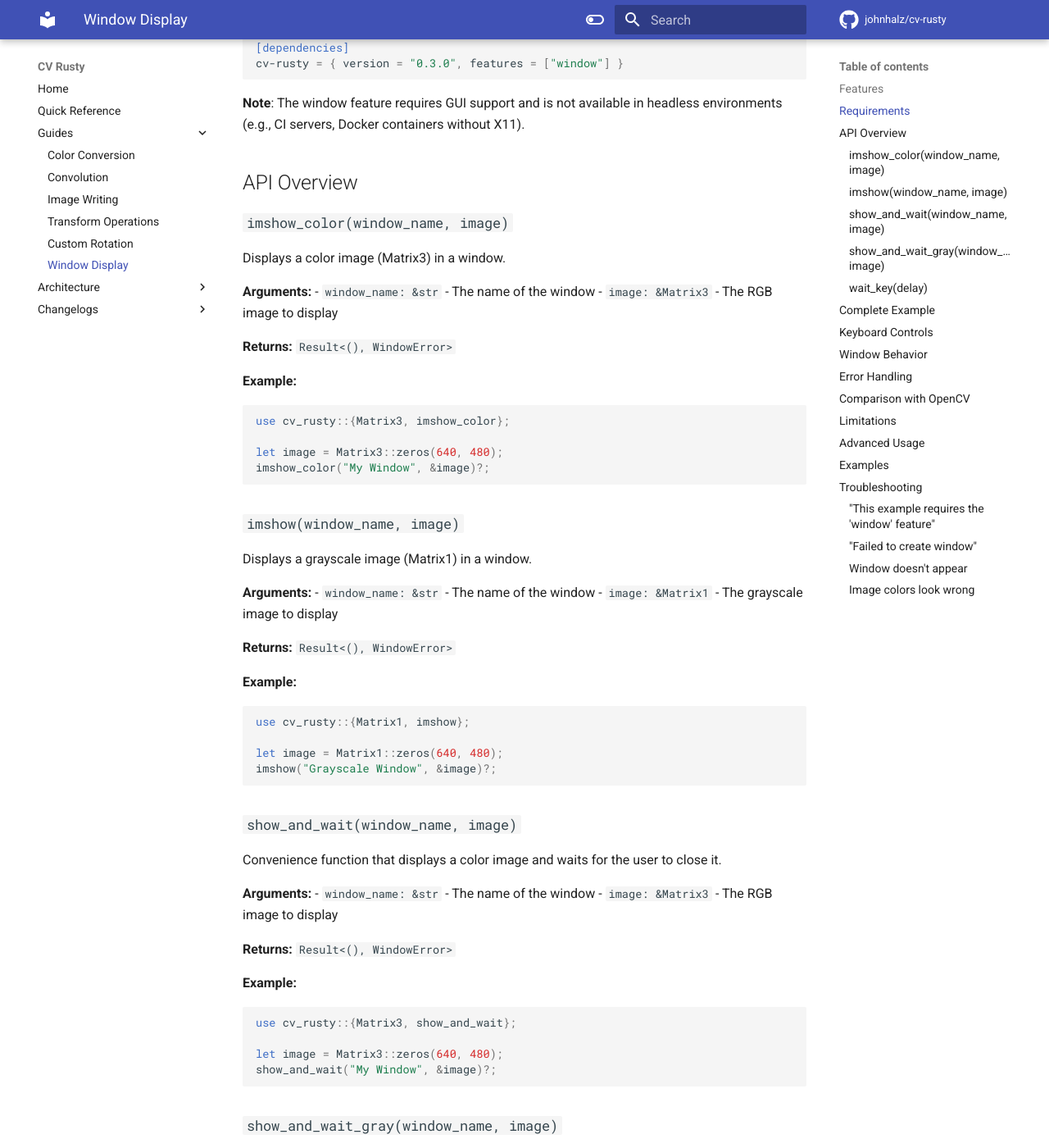
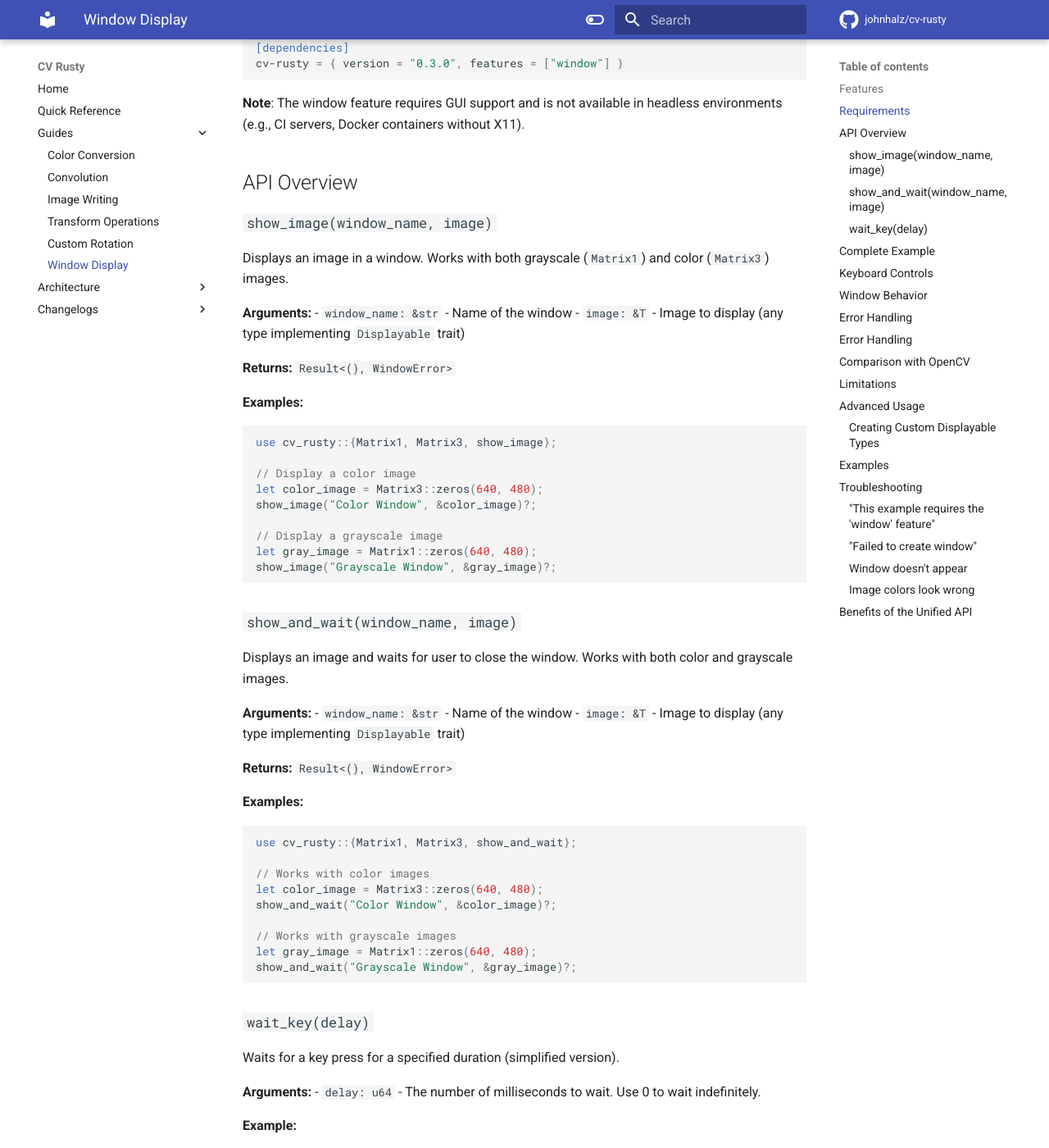
Before and after one commit to johnhalz/cv-rusty, an MkDocs documentation site: the page built from docs/guides/window_display.md, in a window 1280 px wide and 1400 px high, scrolled down 576 px. Shown: the whole window at 82% size. Built offline with MkDocs 1.6.1 and Material for MkDocs 9.7.7, drawn with Linux system fonts in a browser that asks for light colours; comment, search, counter and statistics services are not loaded; some of the changed text lies outside the part shown.

Commit message:
Unify window display API with show_image

````diff
--- a/docs/guides/window_display.md
+++ b/docs/guides/window_display.md
@@ -1,6 +1,6 @@
 # Window Display Module
 
-The window display module provides functionality similar to OpenCV's `imshow` and `waitKey` for displaying images in GUI windows.
+The window display module provides functionality for displaying images in GUI windows. The `show_image()` function works with both grayscale and color images through Rust's trait system.
 
 ## Features
 
@@ -23,76 +23,50 @@ cv-rusty = { version = "0.3.0", features = ["window"] }
 
 ## API Overview
 
-### `imshow_color(window_name, image)`
+### `show_image(window_name, image)`
 
-Displays a color image (Matrix3) in a window.
+Displays an image in a window. Works with both grayscale (`Matrix1`) and color (`Matrix3`) images.
 
 **Arguments:**
-- `window_name: &str` - The name of the window
-- `image: &Matrix3` - The RGB image to display
+- `window_name: &str` - Name of the window
+- `image: &T` - Image to display (any type implementing `Displayable` trait)
 
 **Returns:** `Result<(), WindowError>`
 
-**Example:**
+**Examples:**
 ```rust
-use cv_rusty::{Matrix3, imshow_color};
+use cv_rusty::{Matrix1, Matrix3, show_image};
 
-let image = Matrix3::zeros(640, 480);
-imshow_color("My Window", &image)?;
-```
+// Display a color image
+let color_image = Matrix3::zeros(640, 480);
+show_image("Color Window", &color_image)?;
 
-### `imshow(window_name, image)`
-
-Displays a grayscale image (Matrix1) in a window.
-
-**Arguments:**
-- `window_name: &str` - The name of the window
-- `image: &Matrix1` - The grayscale image to display
-
-**Returns:** `Result<(), WindowError>`
-
-**Example:**
-```rust
-use cv_rusty::{Matrix1, imshow};
-
-let image = Matrix1::zeros(640, 480);
-imshow("Grayscale Window", &image)?;
+// Display a grayscale image
+let gray_image = Matrix1::zeros(640, 480);
+show_image("Grayscale Window", &gray_image)?;
 ```
 
 ### `show_and_wait(window_name, image)`
 
-Convenience function that displays a color image and waits for the user to close it.
+Displays an image and waits for user to close the window. Works with both color and grayscale images.
 
 **Arguments:**
-- `window_name: &str` - The name of the window
-- `image: &Matrix3` - The RGB image to display
+- `window_name: &str` - Name of the window
+- `image: &T` - Image to display (any type implementing `Displayable` trait)
 
 **Returns:** `Result<(), WindowError>`
 
-**Example:**
+**Examples:**
 ```rust
-use cv_rusty::{Matrix3, show_and_wait};
+use cv_rusty::{Matrix1, Matrix3, show_and_wait};
 
-let image = Matrix3::zeros(640, 480);
-show_and_wait("My Window", &image)?;
-```
+// Works with color images
+let color_image = Matrix3::zeros(640, 480);
+show_and_wait("Color Window", &color_image)?;
 
-### `show_and_wait_gray(window_name, image)`
-
-Convenience function that displays a grayscale image and waits for the user to close it.
-
-**Arguments:**
-- `window_name: &str` - The name of the window
-- `image: &Matrix1` - The grayscale image to display
-
-**Returns:** `Result<(), WindowError>`
-
-**Example:**
-```rust
-use cv_rusty::{Matrix1, show_and_wait_gray};
-
-let image = Matrix1::zeros(640, 480);
-show_and_wait_gray("My Window", &image)?;
+// Works with grayscale images
+let gray_image = Matrix1::zeros(640, 480);
+show_and_wait("Grayscale Window", &gray_image)?;
 ```
 
 ### `wait_key(delay)`
@@ -114,7 +88,7 @@ wait_key(1000); // Wait for 1 second
 ## Complete Example
 
 ```rust
-use cv_rusty::{read_jpeg, imshow_color, Matrix3};
+use cv_rusty::{read_jpeg, show_image, Matrix3, Matrix1};
 
 fn main() -> Result<(), Box<dyn std::error::Error>> {
     // Load an image from disk
@@ -122,18 +96,22 @@ fn main() -> Result<(), Box<dyn std::error::Error>> {
     println!("Loaded {}x{} image", image.width(), image.height());
 
     // Display the image
-    imshow_color("Original Image", &image)?;
+    show_image("Original Image", &image)?;
 
     // Create a modified version
     let mut modified = image.clone();
     for y in 100..200 {
-        for x in 100..200 {
-            modified.set_pixel(x, y, 255, 0, 0); // Add red square
+        for x in 150..250 {
+            modified.set_pixel(x, y, 255, 0, 0);
         }
     }
 
     // Display the modified image
-    imshow_color("Modified Image", &modified)?;
+    show_image("Modified Image", &modified)?;
+
+    // Convert to grayscale and display
+    let gray = image.to_grayscale(cv_rusty::GrayscaleMethod::Average);
+    show_image("Grayscale", &gray)?;
 
     Ok(())
 }
@@ -146,7 +124,7 @@ fn main() -> Result<(), Box<dyn std::error::Error>> {
 
 ## Window Behavior
 
-Each call to `imshow` or `imshow_color` creates a new window that:
+Each call to `show_image` creates a new window that:
 - Opens immediately with the specified image
 - Runs at a maximum of 60 FPS
 - Remains open until the user presses ESC or closes the window
@@ -158,14 +136,15 @@ The window functions return `Result<(), WindowError>` with the following error t
 
 - `WindowError::WindowCreation(String)` - Failed to create or update the window
 - `WindowError::InvalidDimensions` - Image has zero width or height
+## Error Handling
 
 **Example:**
 ```rust
-use cv_rusty::{Matrix3, imshow_color, WindowError};
+use cv_rusty::{Matrix3, show_image, WindowError};
 
 let image = Matrix3::zeros(640, 480);
 
-match imshow_color("My Window", &image) {
+match show_image("My Window", &image) {
     Ok(_) => println!("Image displayed successfully"),
     Err(WindowError::InvalidDimensions) => {
         eprintln!("Image has invalid dimensions");
@@ -180,76 +159,76 @@ match imshow_color("My Window", &image) {
 
 | Feature | cv-rusty | OpenCV |
 |---------|----------|--------|
-| Display color image | `imshow_color("name", &image)` | `imshow("name", image)` |
-| Display grayscale | `imshow("name", &image)` | `imshow("name", image)` |
+| Display any image | `show_image("name", &image)` | `imshow("name", image)` |
 | Wait for key | `wait_key(delay)` (simplified) | `waitKey(delay)` |
 | Close window | ESC or close button | `destroyWindow()` or ESC |
 | Multiple windows | Sequential | Concurrent |
+| Type system | Unified API via traits | Single function for all types |
 
 ## Limitations
 
-1. **Sequential windows**: Unlike OpenCV, windows are displayed sequentially. Each `imshow` call blocks until the window is closed.
+1. **Sequential windows**: Unlike OpenCV, windows are displayed sequentially. Each `show_image` call blocks until the window is closed.
 2. **Simplified wait_key**: The `wait_key` function is a simplified sleep implementation and doesn't return key codes.
 3. **No window management**: Windows cannot be moved, resized programmatically, or destroyed without user interaction.
 4. **Requires GUI**: Cannot be used in headless environments.
 
 ## Advanced Usage
 
-For more advanced window control, you can use the underlying `minifb` crate directly:
+### Creating Custom Displayable Types
+
+You can implement the `Displayable` trait for your own image types:
 
 ```rust
-use cv_rusty::Matrix3;
-use minifb::{Key, Window, WindowOptions};
+use cv_rusty::{Displayable, WindowError, show_image};
 
-fn main() -> Result<(), Box<dyn std::error::Error>> {
-    let image = Matrix3::zeros(640, 480);
+struct MyImage {
+    data: Vec<u8>,
+    width: usize,
+    height: usize,
+}
 
-    // Create window with custom options
-    let mut window = Window::new(
-        "Custom Window",
-        image.width(),
-        image.height(),
-        WindowOptions::default(),
-    )?;
+impl Displayable for MyImage {
+    fn to_display_buffer(&self) -> Result<(Vec<u32>, usize, usize), WindowError> {
+        if self.width == 0 || self.height == 0 {
+            return Err(WindowError::InvalidDimensions);
+        }
 
-    // Convert image data to minifb format (0x00RRGGBB)
-    let buffer: Vec<u32> = image
-        .data()
-        .chunks_exact(3)
-        .map(|pixel| {
-            let r = pixel[0] as u32;
-            let g = pixel[1] as u32;
-            let b = pixel[2] as u32;
-            (r << 16) | (g << 8) | b
-        })
-        .collect();
+        let buffer: Vec<u32> = self.data
+            .iter()
+            .map(|&pixel| {
+                let rgb = pixel as u32;
+                (rgb << 16) | (rgb << 8) | rgb
+            })
+            .collect();
 
-    // Update and control window
-    while window.is_open() && !window.is_key_down(Key::Escape) {
-        window.update_with_buffer(&buffer, image.width(), image.height())?;
+        Ok((buffer, self.width, self.height))
     }
+}
 
-    Ok(())
-}
+// Now you can use show_image with your custom type
+let my_image = MyImage { data: vec![128; 640 * 480], width: 640, height: 480 };
+show_image("Custom Image", &my_image)?;
 ```
+
+For more advanced window control, you can use the underlying `minifb` crate directly by converting images using the `Displayable` trait.
 
 ## Examples
 
 See the following examples for more demonstrations:
 
-- `examples/simple_imshow.rs` - Basic usage
+- `examples/simple_show_image.rs` - Basic usage
 - `examples/window_display_example.rs` - Comprehensive examples with gradients and patterns
 
 Run examples with:
 ```bash
-cargo run --example simple_imshow --features window
+cargo run --example simple_show_image --features window
 cargo run --example window_display_example --features window
 ```
 
 ## Troubleshooting
 
 ### "This example requires the 'window' feature"
-Enable the window feature: `cargo run --example simple_imshow --features window`
+Enable the window feature: `cargo run --example simple_show_image --features window`
 
 ### "Failed to create window"
 - Ensure you have GUI support (not running in headless environment)
@@ -258,9 +237,30 @@ Enable the window feature: `cargo run --example simple_imshow --features window`
 
 ### Window doesn't appear
 - Check that the image has valid dimensions
-- Ensure the program isn't terminating immediately after the imshow call
+- Ensure the program isn't terminating immediately after the show_image call
 - Try adding error handling to see if an error is being silently ignored
 
 ### Image colors look wrong
 - Ensure your image data is in RGB format (not BGR)
+
+## Benefits of the Unified API
+
+The unified `show_image()` function provides several advantages:
+
+1. **Single Function**: No need to remember separate functions for color vs grayscale
+2. **Type Safe**: The compiler ensures you're passing a displayable image type
+3. **Extensible**: You can implement `Displayable` for custom image types
+4. **Clean Code**: More concise and easier to read
+
+**Before (separate functions):**
+```rust
+show_image_color("Color", &color_image)?;
+show_image("Grayscale", &gray_image)?;
+```
+
+**After (unified function):**
+```rust
+show_image("Color", &color_image)?;
+show_image("Grayscale", &gray_image)?;
+```
 - cv-rusty uses RGB ordering: `[R, G, B, R, G, B, ...]`
--- a/mkdocs.yaml
+++ b/mkdocs.yaml
@@ -18,6 +18,7 @@ nav:
   - Changelogs:
       - Color Features: changelogs/changelog-color-features.md
       - Window Feature: changelogs/window_feature_summary.md
+      - Unified show_image API: changelogs/UNIFIED_SHOW_IMAGE_API.md
 
 theme:
   name: material
````
Also changed, not shown: README.md (+5 -4 lines), docs/changelogs/unified_show_image_api.md (added, +339 -0 lines), docs/changelogs/window_feature_summary.md (+22 -16 lines), docs/quick-reference.md (+34 -28 lines), examples/README.md (+11 -7 lines).
